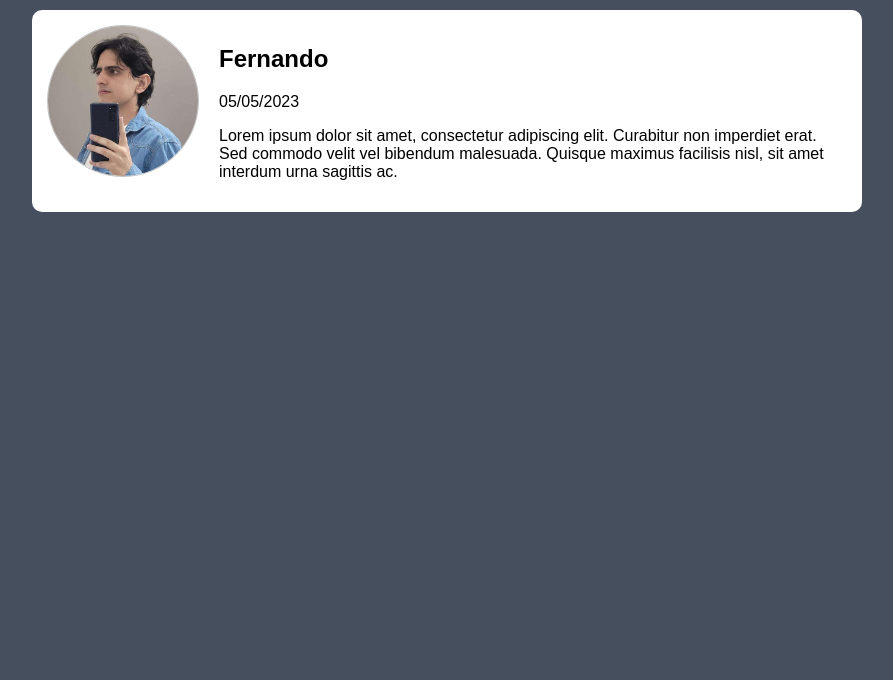
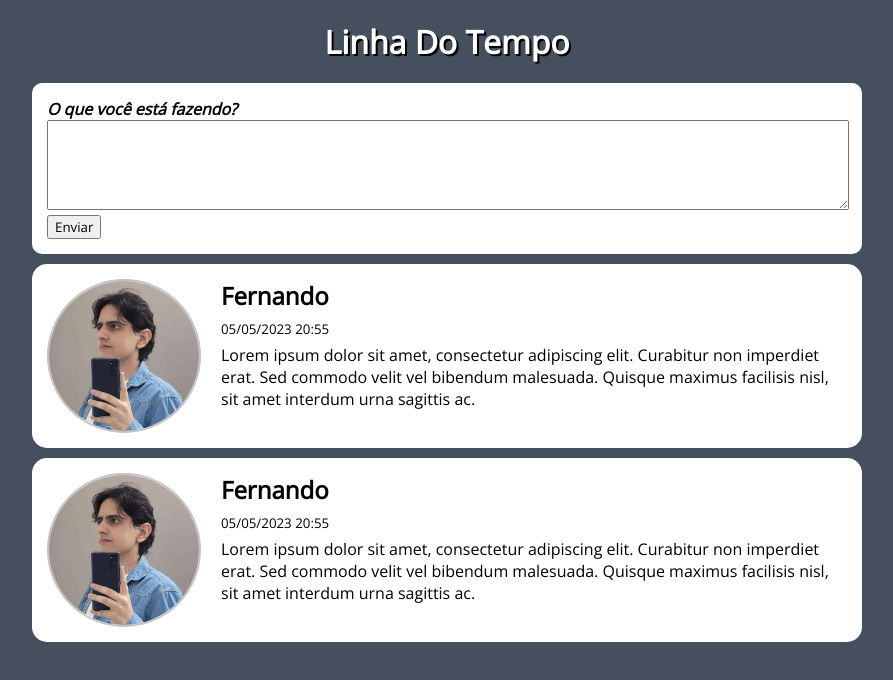
Before and after one commit to fernandoled/projeto-timeline, a plain HTML site: page index.html in a window 1280 px wide. Shown: the whole page, without its empty margins (193-1086 px from the left). Drawn offline with nearby package versions, Linux system fonts and the light colour scheme.

Commit message:
atualização do código - aula

```diff
--- /dev/null
+++ b/estilo.css
@@ -0,0 +1,59 @@
+*{
+    font-family: 'Open Sans', sans-serif;
+    margin: 0;
+}
+
+body{
+    background-color: #454f5e;
+}
+
+#titulo{
+    text-align: center;
+    color: #ffffff;
+    margin: 20px 0;
+    text-shadow: 2px 2px #000;
+}
+
+.postagem{
+    background-color: #ffffff;
+    width: 800px;
+    margin: 10px auto;
+    /*border: 1px #fff solid;*/
+    padding: 15px;
+    border-radius: 15px;
+    display: flex;
+    align-items: flex-start;
+    gap: 20px;
+}
+
+.avatar{
+    border-radius: 50%;
+    border: 2px solid #9999
+}
+
+.postagem h2{
+    margin-bottom: 5px;
+}
+
+.postagem p{
+    margin-bottom: 5px;
+}
+
+#formulario{
+    background-color: #ffffff;
+    width: 800px;
+    margin: 0 auto;
+    padding: 15px;
+    border-radius: 10px;
+}
+
+#formulario label{
+    display: block;
+    font-weight: bold;
+    font-style: italic;
+}
+
+#formulario textarea{
+    width: 98%;
+    padding: 1%;
+}
--- a/index.html
+++ b/index.html
@@ -5,43 +5,47 @@
     <meta http-equiv="X-UA-Compatible" content="IE=edge">
     <meta name="viewport" content="width=device-width, initial-scale=1.0">
     <title>Projeto Timeline</title>
-    <style>
+    <link rel="preconnect" href="https://fonts.googleapis.com">
+    <link rel="preconnect" href="https://fonts.gstatic.com" crossorigin>
+    <link href="https://fonts.googleapis.com/css2?family=Open+Sans&display=swap" rel="stylesheet">
 
-        body{
-            background-color: #454f5e;
-            font-family: Arial, Helvetica, sans-serif;
-        }
-
-        .postagem{
-            background-color: #fff;
-            width: 800px;
-            margin: 10px auto;
-            /*border: 1px #fff solid;*/
-            padding: 15px;
-            border-radius: 10px;
-            display: flex;
-            align-items: flex-start;
-            gap: 20px;
-        }
-
-        .avatar{
-            border-radius: 50%;
-            border: 1px solid #9999
-        }
-
-    </style>
-
+    <link href="estilo.css" rel="stylesheet">
 </head>
 <body>
+
+    <h1 id="titulo">Linha Do Tempo</h1>
+
+    <form action="#" method="POST" id="formulario">
+        <label for="mensagem">O que você está fazendo?</label>
+        <textarea name="mensagem" id="mensagem" rows="4"></textarea>
+        <div>
+            <input type="submit" value="Enviar">
+        </div>
+    </form>
 
     <div class="postagem">
         <img class="avatar" src="img/me.jpg" alt="logo-avatar" width="150px" height="150px">
         <div>
             <h2>Fernando</h2>
-            <p>05/05/2023</p>
-            <p>Lorem ipsum dolor sit amet, consectetur adipiscing elit. Curabitur non imperdiet erat. Sed commodo velit vel bibendum malesuada. Quisque maximus facilisis nisl, sit amet interdum urna sagittis ac.</p>
+            <p><small>05/05/2023  20:55</small></p>
+            <p>Lorem ipsum dolor sit amet, consectetur adipiscing elit. Curabitur non imperdiet erat. Sed commodo velit vel
+            bibendum malesuada. Quisque maximus facilisis nisl, sit amet interdum urna sagittis ac.</p>
         </div>
 
     </div>
+
+    <div class="postagem">
+        <img class="avatar" src="img/me.jpg" alt="logo-avatar" width="150px" height="150px">
+        <div>
+            <h2>Fernando</h2>
+            <p><small>05/05/2023  20:55</small></p>
+            <p>Lorem ipsum dolor sit amet, consectetur adipiscing elit. Curabitur non imperdiet erat. Sed commodo velit vel
+            bibendum malesuada. Quisque maximus facilisis nisl, sit amet interdum urna sagittis ac.</p>
+        </div>
+
+    </div>
+
+
+
 </body>
 </html>
```
